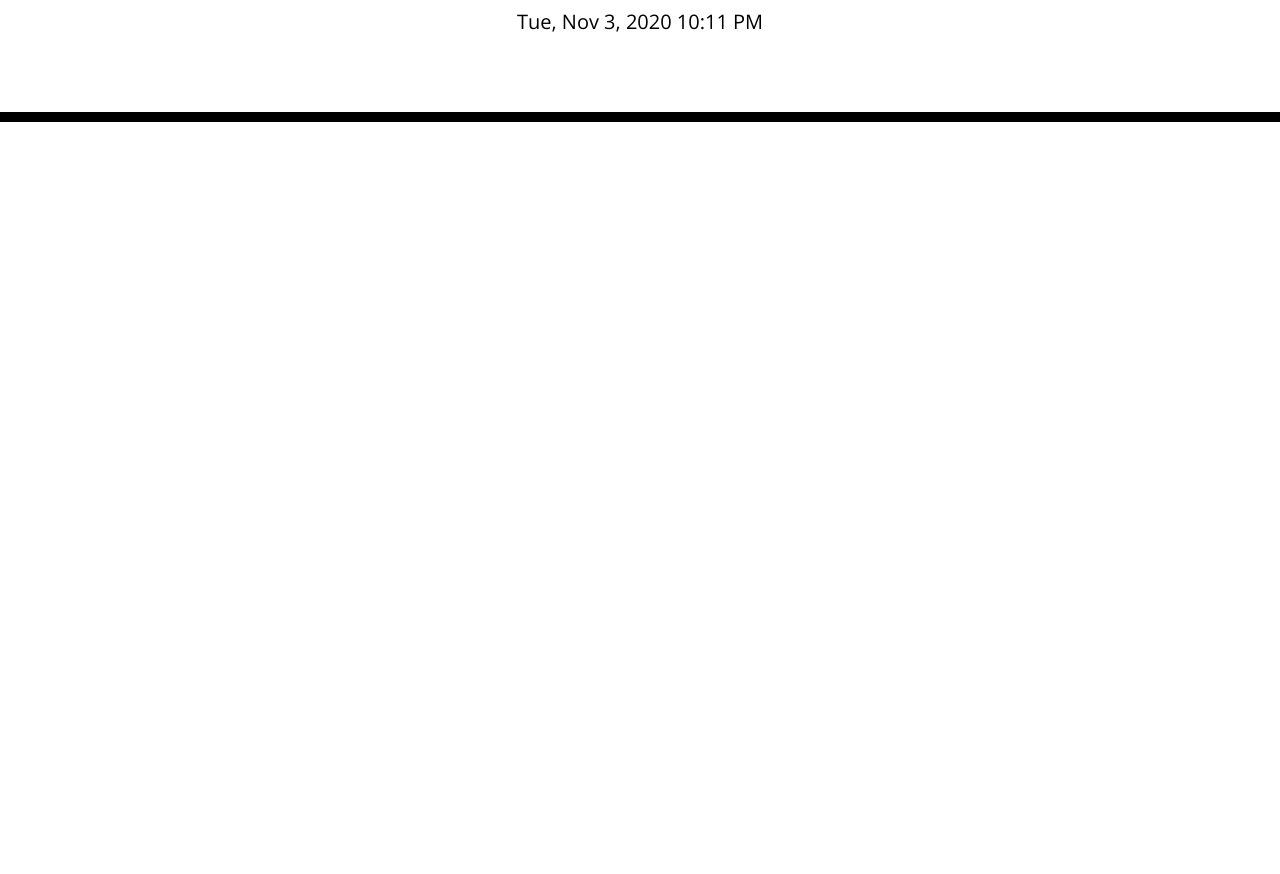
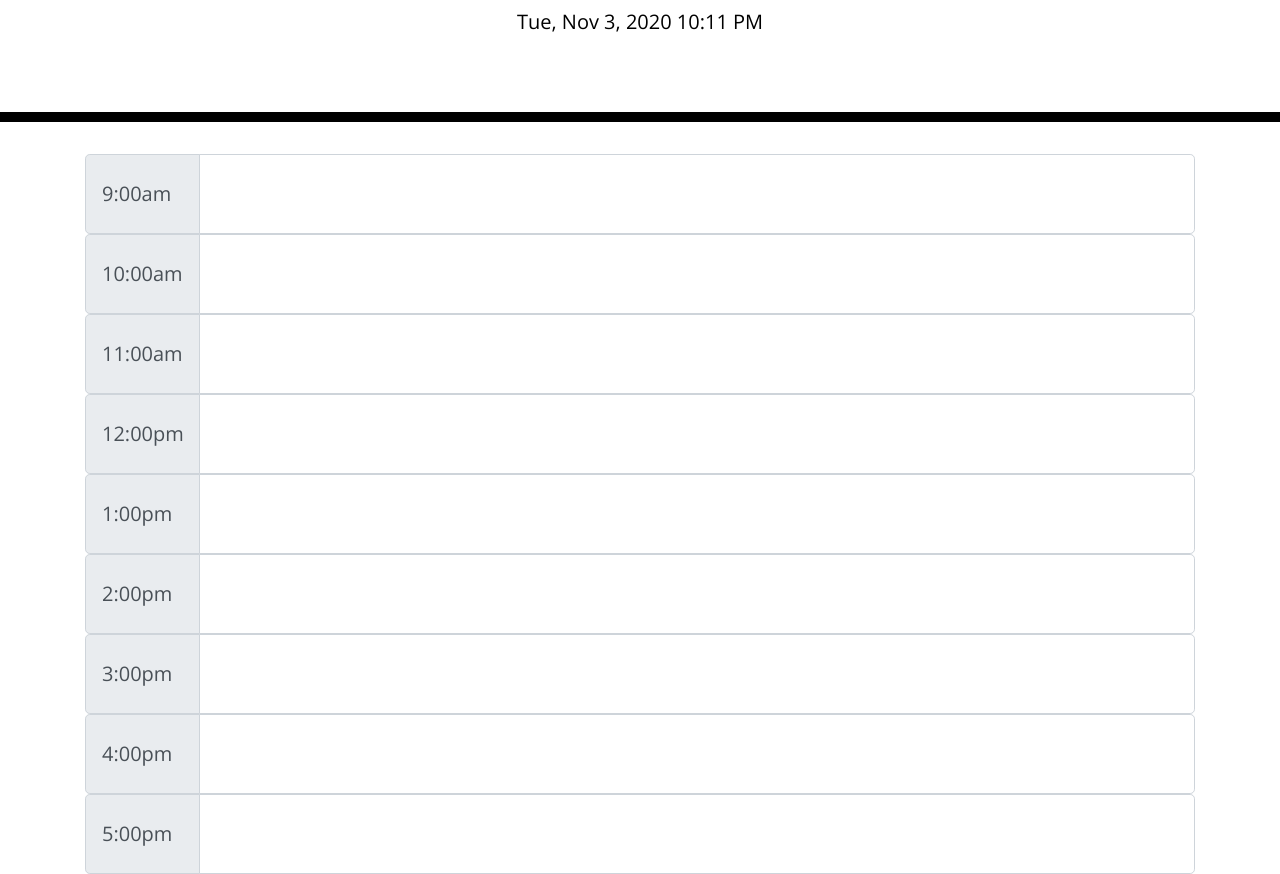
Before and after one commit to CoryFay/Calendar-Planner, a plain HTML site: page index.html in a window 1280 px wide. Shown: the part 182-1056 px from the top of the page. Before the commit the page ends 800 px from the top, so only its background shows below. Drawn offline with nearby package versions, Linux system fonts and the light colour scheme.

Commit message:
add html and css for timeblocks

```diff
--- a/index.html
+++ b/index.html
@@ -28,9 +28,63 @@
       <p class="lead">A simple calendar app for scheduling your work day</p>
       <p id="currentDay" class="lead"></p>
     </header>
+    <!--8 Time-blocks here-->
     <div class="container">
-      <!-- Timeblocks go here -->
+      <div id="nine" class="input-group input-group-lg">
+        <div class="input-group-prepend">
+          <span class="input-group-text" id="inputGroup-sizing-lg">9:00am</span>
+        </div>
+        <input id="input-box" type="text" class="form-control" aria-label="Sizing example input" aria-describedby="inputGroup-sizing-lg">
+      </div>
+    <div id="ten" class="input-group input-group-lg">
+      <div class="input-group-prepend">
+        <span class="input-group-text" id="inputGroup-sizing-lg">10:00am</span>
+      </div>
+      <input id="input-box" type="text" class="form-control" aria-label="Sizing example input" aria-describedby="inputGroup-sizing-lg">
     </div>
+  <div id="eleven" class="input-group input-group-lg">
+    <div class="input-group-prepend">
+      <span class="input-group-text" id="inputGroup-sizing-lg">11:00am</span>
+    </div>
+    <input id="input-box" type="text" class="form-control" aria-label="Sizing example input" aria-describedby="inputGroup-sizing-lg">
+  </div>
+<div id="twelve" class="input-group input-group-lg">
+  <div class="input-group-prepend">
+    <span class="input-group-text" id="inputGroup-sizing-lg">12:00pm</span>
+  </div>
+  <input id="input-box" type="text" class="form-control" aria-label="Sizing example input" aria-describedby="inputGroup-sizing-lg">
+</div>
+<div id="one" class="input-group input-group-lg">
+  <div class="input-group-prepend">
+    <span class="input-group-text" id="inputGroup-sizing-lg">1:00pm</span>
+  </div>
+  <input id="input-box" type="text" class="form-control" aria-label="Sizing example input" aria-describedby="inputGroup-sizing-lg">
+</div>
+<div id="two" class="input-group input-group-lg">
+  <div class="input-group-prepend">
+    <span class="input-group-text" id="inputGroup-sizing-lg">2:00pm</span>
+  </div>
+  <input id="input-box" type="text" class="form-control" aria-label="Sizing example input" aria-describedby="inputGroup-sizing-lg">
+</div>
+<div id="three" class="input-group input-group-lg">
+  <div class="input-group-prepend">
+    <span class="input-group-text" id="inputGroup-sizing-lg">3:00pm</span>
+  </div>
+  <input id="input-box" type="text" class="form-control" aria-label="Sizing example input" aria-describedby="inputGroup-sizing-lg">
+</div>
+<div id="four" class="input-group input-group-lg">
+  <div class="input-group-prepend">
+    <span class="input-group-text" id="inputGroup-sizing-lg">4:00pm</span>
+  </div>
+  <input id="input-box" type="text" class="form-control" aria-label="Sizing example input" aria-describedby="inputGroup-sizing-lg">
+</div>
+<div id="five" class="input-group input-group-lg">
+  <div class="input-group-prepend">
+    <span class="input-group-text" id="inputGroup-sizing-lg">5:00pm</span>
+  </div>
+  <input id="input-box" type="text" class="form-control" aria-label="Sizing example input" aria-describedby="inputGroup-sizing-lg">
+</div>
+</div>
 
     <script src="https://cdnjs.cloudflare.com/ajax/libs/jquery/3.2.1/jquery.min.js"></script>
     <script src="https://cdnjs.cloudflare.com/ajax/libs/moment.js/2.24.0/moment.min.js"></script>
--- a/style.css
+++ b/style.css
@@ -23,6 +23,11 @@ body {
 
   .description{
     white-space: pre-wrap;
+  }
+
+  .input-group-text{
+    height: 80px;
+    width: 115px;
   }
 
   .time-block{
@@ -69,3 +74,7 @@ body {
     font-size: 20px;
     transition: all .3s ease-in-out;
   }
+
+  #input-box{
+    height: 80px;
+  }
```
